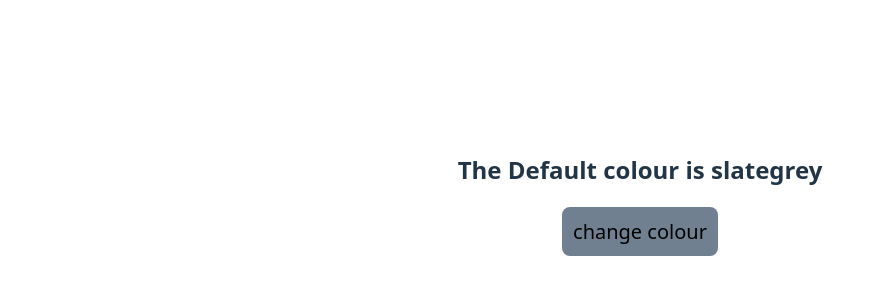
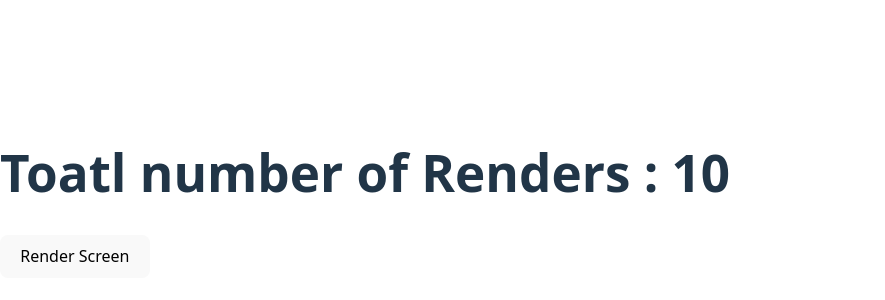
Before and after one commit to kumaragurubaran-Kovan/first-react-project, a React (Vite) app: page / in a window 1280 px wide. Shown: the part 206-506 px from the top of the page, without its empty margins (0-885 px from the left). Built offline with nearby package versions, Linux system fonts and the light colour scheme.

Commit message:
CountRender - UseEffect

```diff
--- /dev/null
+++ b/src/components/CountRender.tsx
@@ -0,0 +1,39 @@
+import { useState , useEffect } from "react";
+
+function Counter(){
+    const [count , setCount] = useState(0);
+
+    // for (count; count <= 100; count+1){
+    //     console.log(count)
+    // }
+
+    useEffect (() => {
+        console.log("Screen Rendered!")
+        // setCount(1)
+        // checkCount()
+        setTimeout(() => {
+            setCount((previousState) => (previousState + 1))
+            checkCount()
+        },500)
+    },[count])
+
+    function checkCount(){
+        if (count >= 10){
+            setCount(0);
+        }
+    }
+
+    // function updateCount(){
+    //     setCount((previousState) => (previousState + 1))
+    // }
+
+    return(
+        <div>
+            <h1>Toatl number of Renders : {count}</h1>
+            <button onClick = {() => {setCount(count + 1)}}>Render Screen</button>
+        </div>
+        )
+
+}
+
+export default Counter;
--- a/src/main.tsx
+++ b/src/main.tsx
@@ -3,10 +3,14 @@ import { createRoot } from 'react-dom/client'
 import './index.css'
 import Garage from './components/Garage'
 import ColourChange from './components/ColorChange'
+import CountRender from './components/CountRender'
+
 
 
 createRoot(document.getElementById('root')!).render(
-  <StrictMode>
-      <ColourChange />
-  </StrictMode>,
+  <>
+      {/* <Garage /> */}
+      {/* <ColourChange /> */}
+      <CountRender />
+  </>,
 )
```
